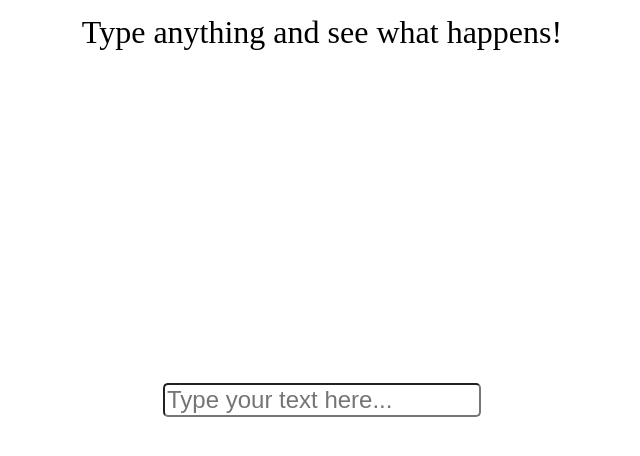
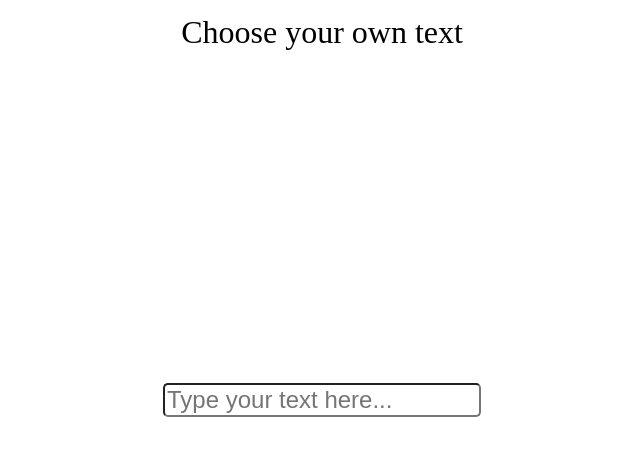
Before and after one commit to drifteddiamond/chooseyourowntext, a plain HTML site: page index.html in a window 1280 px wide. Shown: the whole page, without its empty margins (318-958 px from the left). Drawn offline with Linux system fonts and the light colour scheme.

Commit message:
changed boilerplate name

```diff
--- a/index.html
+++ b/index.html
@@ -8,7 +8,7 @@
 <link rel="stylesheet" href="style.css">
 </head>
 <body id='body'>
-<div id='main' class='main'>Type anything and see what happens!</div>
+<div id='main' class='main'>Choose your own text</div>
 <input id='input' class='input' placeholder='Type your text here...' />
 <div id='copy' class='copy'></div>
 <input id='input2' class='input2' placeholder='Type something else here...' />
```
